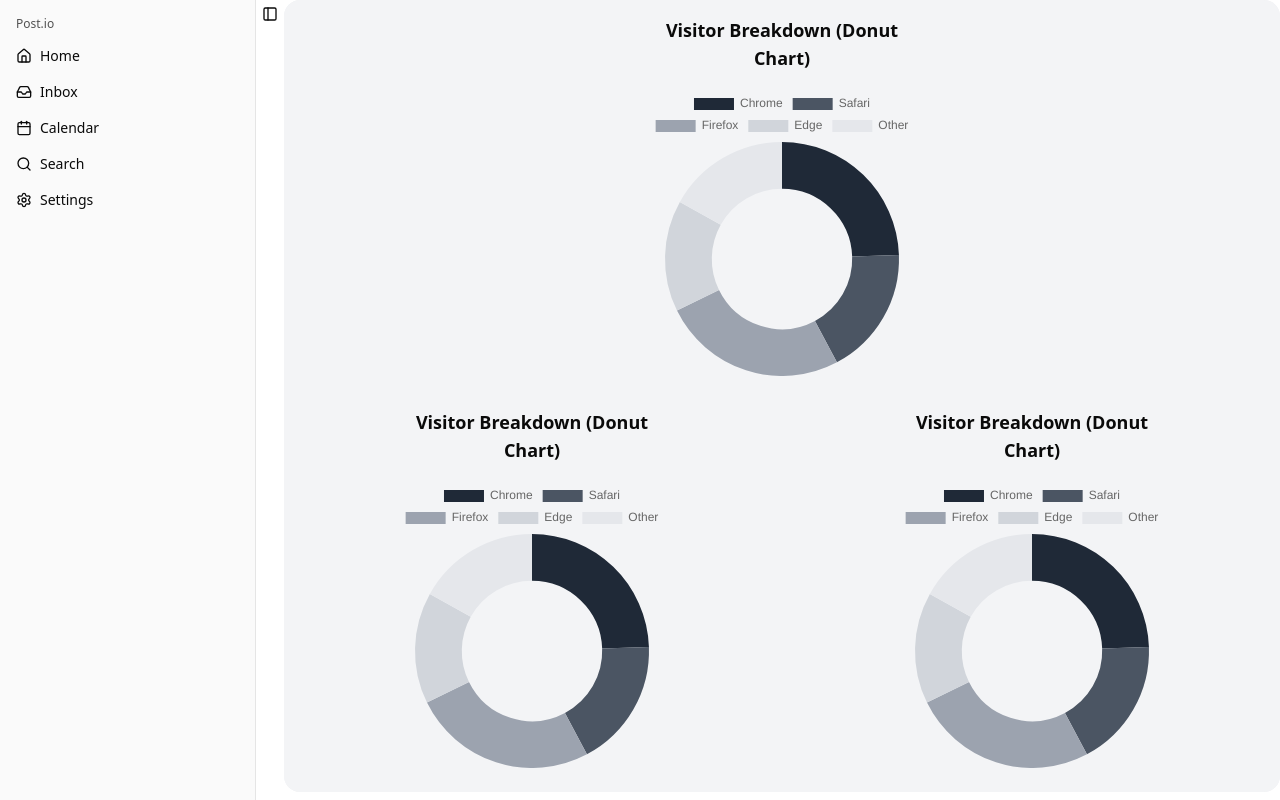
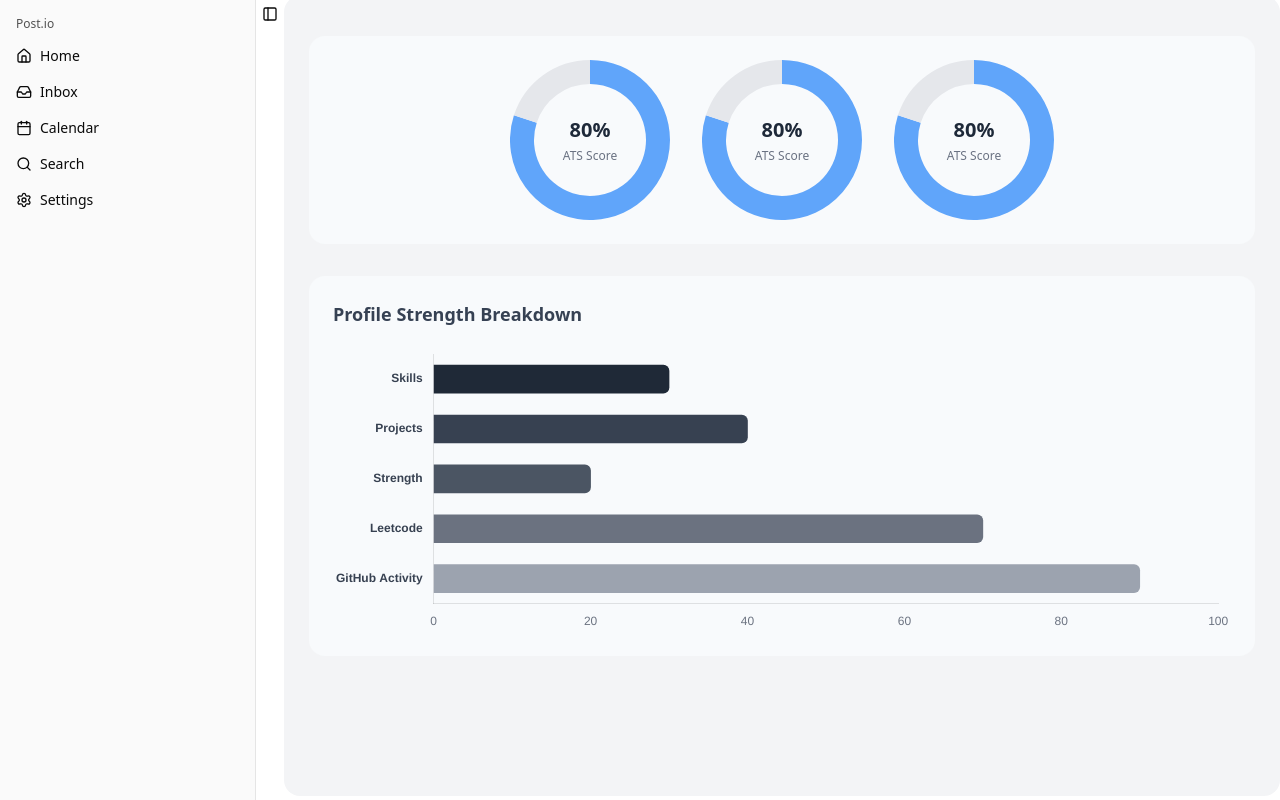
Before and after one commit to The-vishnu/scoreio, a Next.js app: page /dashboard in a window 1280 px wide. Built offline with nearby package versions, Linux system fonts and the light colour scheme.

Commit message:
working on dashboard

```diff
--- a/app/dashboard/page.js
+++ b/app/dashboard/page.js
@@ -1,65 +1,111 @@
 "use client";
-import { react  } from 'react';
-import { Doughnut } from "react-chartjs-2";
+
+import React, { useMemo } from "react";
+import { Doughnut, Bar } from "react-chartjs-2";
 import {
   Chart as ChartJS,
   ArcElement,
   Tooltip,
+  BarElement,
+  CategoryScale,
+  LinearScale,
   Legend
 } from "chart.js";
-import { useMemo } from 'react';
 
-ChartJS.register(ArcElement, Tooltip, Legend);
+ChartJS.register(ArcElement, Tooltip, Legend, BarElement, CategoryScale, LinearScale);
 
 export default function DonutChart() {
-  const data = {
-    labels: ["Chrome", "Safari", "Firefox", "Edge", "Other"],
+  const ATSscore = 80;
+
+  // ⭐ FIXED: 5 colors for 5 labels
+  const barData = {
+    labels: ["Skills", "Projects", "Strength", "Leetcode", "GitHub Activity"],
     datasets: [
       {
-        label: "Visitors",
-        data: [275, 200, 287, 173, 190],
+        data: [30, 40, 20, 70, 90],
         backgroundColor: [
-          "#1f2937", // dark gray
-          "#4b5563", // medium gray
-          "#9ca3af", // light gray
-          "#d1d5db", // lighter gray
-          "#e5e7eb",
+          "#1f2937",
+          "#374151",
+          "#4b5563",
+          "#6b7280",
+          "#9ca3af"
         ],
-        borderWidth: 0,
+        borderRadius: 6,
+        barThickness: 28,
       },
     ],
   };
 
-  const options = {
-    cutout: "60%", // this creates the DONUT HOLE
+  const barOptions = {
+    indexAxis: "y",
+    responsive: true,
+    maintainAspectRatio: false,
     plugins: {
-      legend: {
-        display: true,
+      legend: { display: false },
+      tooltip: { enabled: true },
+    },
+    scales: {
+      x: {
+        min: 0,
+        max: 100,
+        ticks: { stepSize: 20, color: "#6b7280" },
+        grid: { display: false },
+      },
+      y: {
+        ticks: { color: "#374151", font: { weight: "600" } },
+        grid: { display: false },
       },
     },
   };
 
+  const donutData = useMemo(() => ({
+    labels: ["Score", "Remaining"],
+    datasets: [
+      {
+        data: [ATSscore, 100 - ATSscore],
+        backgroundColor: ["#60a5fa", "#e5e7eb"],
+        borderWidth: 0,
+      },
+    ],
+  }), [ATSscore]);
+
+  const donutOptions = {
+    cutout: "70%",
+    plugins: { tooltip: { enabled: true }, legend: { display: false } },
+  };
+
   return (
-    <div className="bg-gray-100 w-full h-full rounded-2xl justify-center items-center">
-      <div className="max-w-xs mx-auto p-4">
-        <h2 className="text-lg font-semibold text-center mb-4">
-          Visitor Breakdown (Donut Chart)
-        </h2>
-        <Doughnut data={data} options={options} />
-      </div>
-      <div className=" flex flex-row gap-1">
-        <div className="max-w-xs mx-auto p-4 ">
-          <h2 className="text-lg font-semibold text-center mb-4">
-            Visitor Breakdown (Donut Chart)
-          </h2>
-          <Doughnut data={data} options={options} />
+    <div className="bg-gray-100 min-h-screen w-full h-screen rounded-2xl flex justify-center items-start py-10">
+
+      <div className="flex flex-col gap-8 w-[95%] max-w-6xl">
+
+        {/* ⭐ DONUT ROW (3 donuts, perfect spacing) */}
+        <div className="flex flex-wrap justify-center gap-8 bg-slate-50 p-6 rounded-2xl">
+
+          {[1, 2, 3].map((item) => (
+            <div key={item} className="relative w-40 h-40">
+              <Doughnut data={donutData} options={donutOptions} />
+
+              <div className="absolute inset-0 flex flex-col items-center justify-center font-bold text-xl text-gray-800">
+                {ATSscore}%
+                <span className="text-xs text-gray-500 font-normal mt-1">
+                  ATS Score
+                </span>
+              </div>
+            </div>
+          ))}
+
         </div>
-        <div className="max-w-xs mx-auto p-4">
-          <h2 className="text-lg font-semibold text-center mb-4">
-            Visitor Breakdown (Donut Chart)
-          </h2>
-          <Doughnut data={data} options={options} />
+
+        {/* ⭐ Horizontal Bar Section */}
+        <div className="bg-slate-50 rounded-2xl p-6">
+          <h2 className="text-lg font-semibold mb-4 text-gray-700">Profile Strength Breakdown</h2>
+
+          <div className="w-full h-72">
+            <Bar data={barData} options={barOptions} />
+          </div>
         </div>
+
       </div>
     </div>
   );
```
Also changed, not shown: 1 other file (tests, documents, lock files or other folders).
